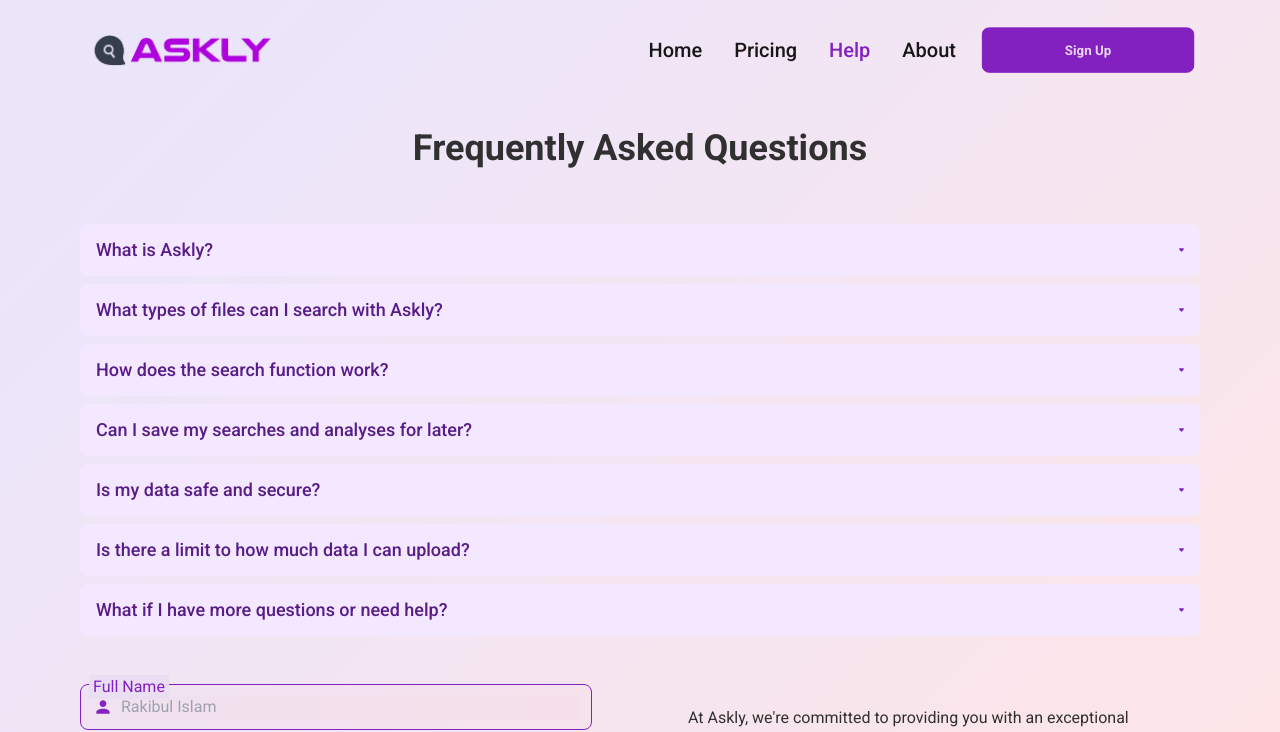
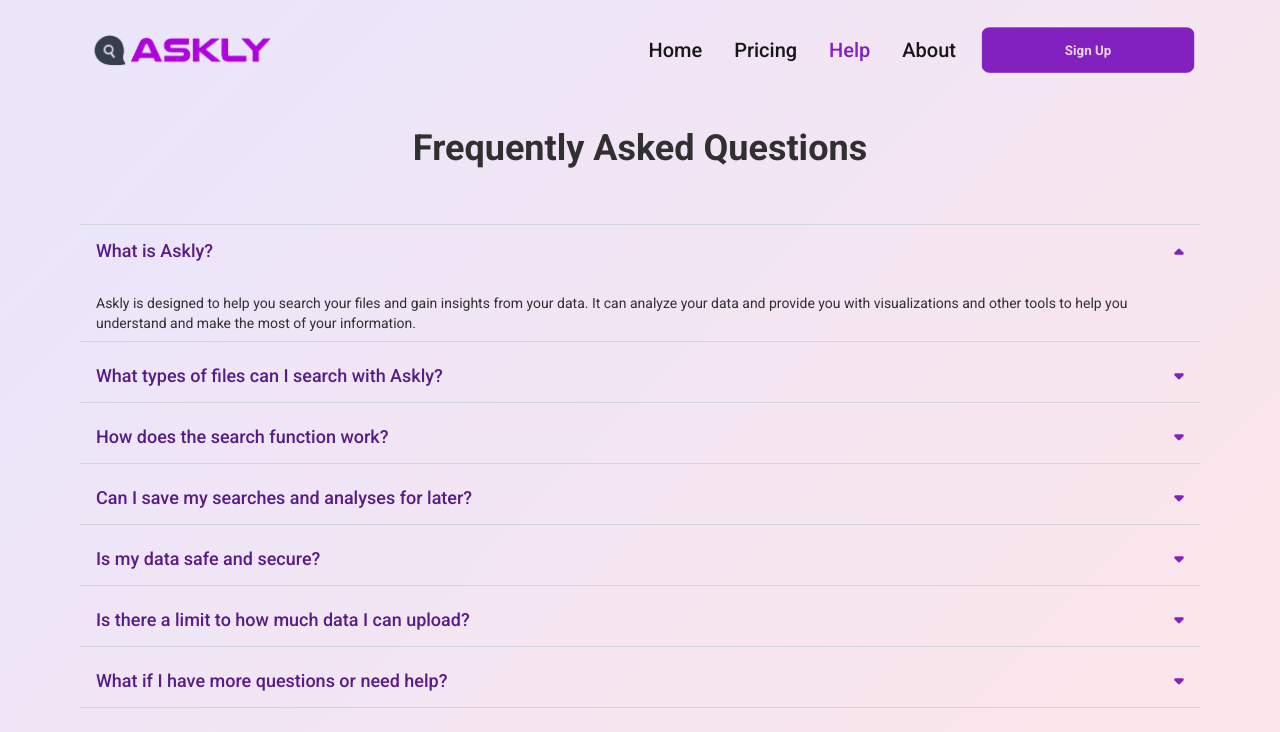
Before and after one commit to rakibul-wdp/askly, a Next.js app: page /help in a window 1280 px wide. Shown: the top 732 px of the page. Built offline with nearby package versions, Linux system fonts and the light colour scheme.

Commit message:
carousel default open done

```diff
--- a/app/globals.css
+++ b/app/globals.css
@@ -2,6 +2,10 @@
 @tailwind components;
 @tailwind utilities;
 
+body {
+  overflow-x: hidden;
+}
+
 .scroll-hidden::-webkit-scrollbar {
   width: 0;
 }
--- a/components/help/FAQ.js
+++ b/components/help/FAQ.js
@@ -17,12 +17,12 @@ const FAQ = () => {
           <div className="mx-auto w-full rounded-2xl py-2">
             {
               FAQHelp.map((faq) => (
-                <Disclosure as={`${faq.id !== 1 && "div"}`} className={`${faq.id !== 1 && "mt-2"}`} key={faq.id}>
+                <Disclosure defaultOpen={faq.id === 1} as="div" className={`${faq.id !== 1 && "mt-2"} ${faq.id === 1 ? "border-y" : "border-b"} border-gray-300`} key={faq.id}>
                   {({ open }) => (
                     <>
-                      <Disclosure.Button className="flex w-full items-center justify-between rounded-lg bg-purple-100 px-4 py-3 text-lg text-left font-medium text-purple-900 hover:bg-purple-200 focus:outline-none focus-visible:ring focus-visible:ring-purple-500 focus-visible:ring-opacity-75">
+                      <Disclosure.Button className="flex w-full items-center justify-between rounded-lg px-4 py-3 text-lg text-left font-medium text-purple-900 hover:bg-purple-200 focus:outline-none focus-visible:ring focus-visible:ring-purple-500 focus-visible:ring-opacity-75">
                         <span>{faq.question}</span>
-                        <Image className={`${open && 'rotate-180 transform'}`} src={ArrowIcon} width={5} height={5} alt='arrow icon' />
+                        <Image className={`${open && 'rotate-180 transform'}`} src={ArrowIcon} width={10} height={10} alt='arrow icon' />
                       </Disclosure.Button>
                       <Disclosure.Panel className="px-4 pt-4 pb-2 text-sm">{faq.answer}</Disclosure.Panel>
                     </>
--- a/components/home/HomeMain.js
+++ b/components/home/HomeMain.js
@@ -16,10 +16,10 @@ const HomeMain = () => {
   }, []);
 
   return (
-    <div className='bg-[#F2E3EF] pt-10 pb-32'>
+    <div className='pt-10 pb-32' style={{ background: "linear-gradient(90deg, rgba(132, 33, 192, 0.1) 0%, rgba(132, 33, 192, 0.1) 100%)" }}>
       {
         homeMain.map((item) => (
-          <div key={item.id} className={`flex flex-col-reverse ${item.id === 2 ? "lg:flex-row-reverse my-24" : "lg:flex-row"} items-center justify-center gap-5 md:gap-14 lg:gap-32 relative right-0 left-0 max-w-screen-2xl mx-auto pl-3 sm:px-5 md:px-8 lg:px-14 xl:px-20 2xl:px-24`} data-aos={item.id === 1 ? "fade-right" : (item.id === 2 ? "fade-left" : "fade-up")}
+          <div key={item.id} className={`flex flex-col-reverse ${item.id === 2 ? "lg:flex-row-reverse my-24" : "lg:flex-row"} items-center justify-center gap-5 md:gap-14 lg:gap-32 relative right-0 left-0 max-w-screen-2xl mx-auto pl-3 sm:px-5 md:px-8 lg:px-14 xl:px-20 2xl:px-24 overflow-y-hidden`} data-aos={item.id === 1 ? "fade-right" : (item.id === 2 ? "fade-left" : "fade-up")}
           >
             <span className={`absolute -top-[2rem] sm:-top-[4rem] md:-top-[6rem] xl:top-[3rem] right-[10rem] sm:right-[25rem] md:right-[30rem] ${item.id === 2 ? "lg:right-[45rem] xl:right-[53rem]" : "lg:right-[5rem] xl:right-[20rem]"} z-0 text-[15rem] md:text-[20rem] lg:text-[24rem] text-base-100 font-bold`}>{item.id}</span>
             <Image src={item.img} className={`w-[80%] lg:w-[50%]`} alt='home main section images' />
```
